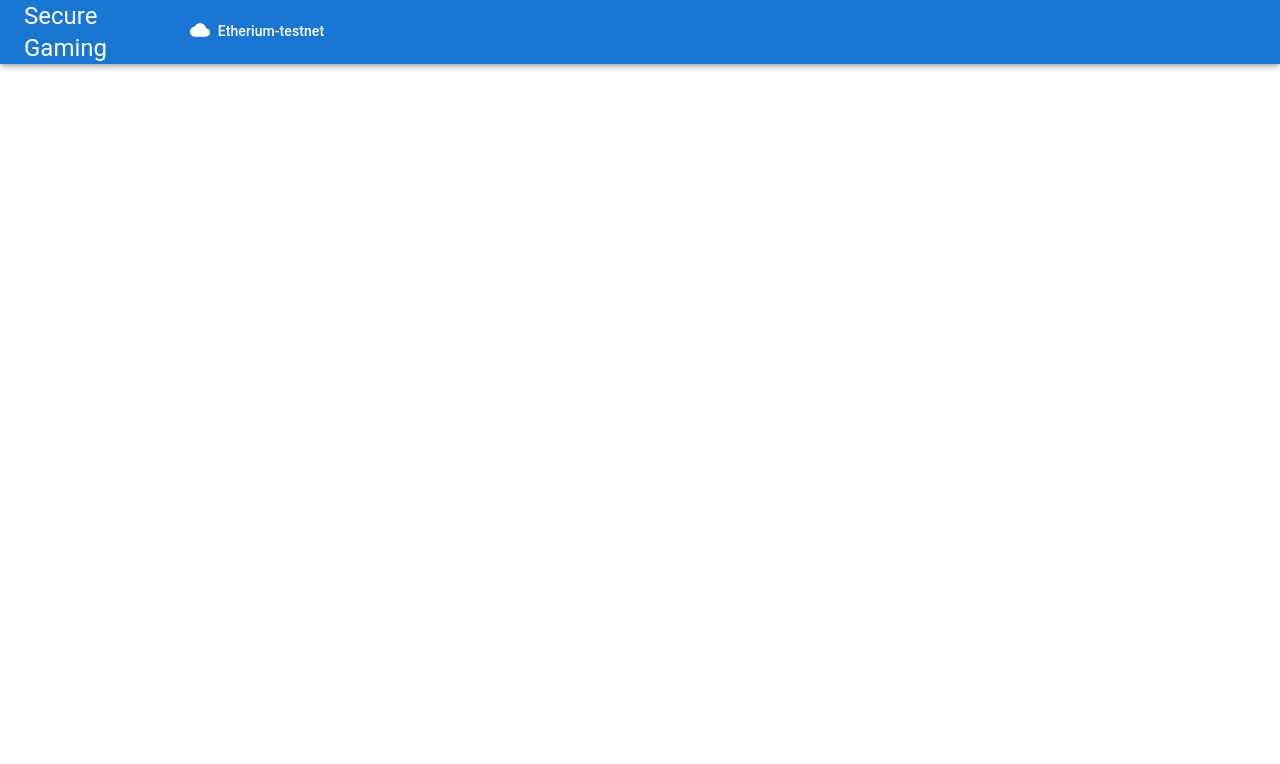
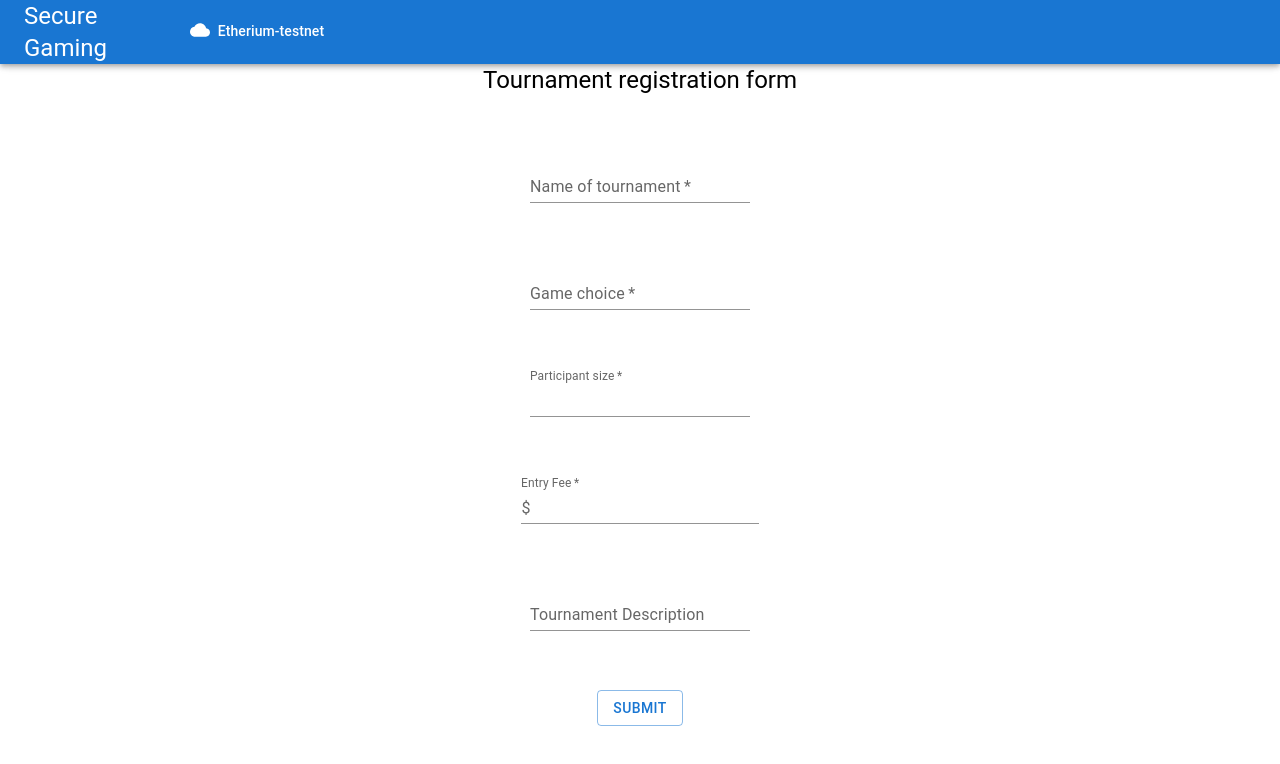
Before and after one commit to nathanclough/hwtx2022, a React (Create React App) app: page /createTournament in a window 1280 px wide. Shown: the top 764 px of the page. Built offline with nearby package versions, Linux system fonts and the light colour scheme.

Commit message:
Form completed

```diff
--- a/src/App.css
+++ b/src/App.css
@@ -1,3 +1,19 @@
+.App-Page{
+  height: 92vh;
+  padding-top: 64px;
+}
+
+.App-header {
+  background-color: #ffffff;
+  min-height: 8vh;
+  display: flex;
+  flex-direction: column;
+  align-items: center;
+  justify-content: center;
+  font-size: calc(10px + 2vmin);
+  color: #00fdf0;
+}
+
 .App {
   text-align: center;
 }
--- a/src/App.js
+++ b/src/App.js
@@ -4,18 +4,22 @@ import './App.css';
 import { BrowserRouter, Route, Routes } from 'react-router-dom';
 import Navbar from './Components/Navbar/Navbar.jsx';
 import Home from './Pages/HomePage';
+import CreateTourn from './Pages/CreateTourn';
 
 function App() {
   return (
     <div >
       <BrowserRouter>
-      <div>
-      <Navbar network="Etherium-testnet" connected={true}/>
+      <div className='App-Header'>
+      <Navbar network="Etherium-testnet" connected={true} className="App-Header"/>
+      </div>
+      <div className='App-Page'>
         <Routes>
           <Route path="/" element={<Home/>} />
+          <Route path="/createTournament" element={<CreateTourn/>} />
           <Route path="*" element={<div className='App-Page'>Invalid URL</div>}/>
         </Routes>
-        </div>
+      </div>
       </BrowserRouter>
     </div>
   );
--- a/src/Components/Navbar/Navbar.jsx
+++ b/src/Components/Navbar/Navbar.jsx
@@ -1,7 +1,6 @@
 import AppBar from '@mui/material/AppBar';
 import Toolbar from '@mui/material/Toolbar';
 import Typography from '@mui/material/Typography';
-import Button from '@mui/material/Button';
 import Avatar from '@mui/material/Avatar';
 import CloudIcon from '@mui/icons-material/Cloud';
 import Grid from '@mui/material/Grid';
--- /dev/null
+++ b/src/Pages/CreateTourn.jsx
@@ -0,0 +1,87 @@
+import * as React from 'react';
+import TextField from '@mui/material/TextField';
+import Button from '@mui/material/Button';
+import Typography from '@mui/material/Typography';
+import InputAdornment from '@mui/material/InputAdornment';
+
+
+export default function FormPropsTextFields() {
+    const [inputs,updateInputs] = React.useState({ "name":null,"game":null,"size":null,"fee":null,"description":null})
+
+    const updateState = (name,value) =>{
+        inputs[name] = value
+        updateInputs(inputs)
+    }
+
+    const submit = () =>{
+        console.log(inputs)
+    }
+
+
+  return (
+<div style={{display: 'flex', alignItems: 'center', flexDirection: 'column', justifyContent: 'space-between', height: '90%' }}>
+    <Typography variant="h5" align='center' color = 'black'>
+    Tournament registration form
+    </Typography>
+        <TextField
+          required
+          id="standard-required"
+          label="Name of tournament"
+          defaultValue=""
+          variant="standard"
+          value={inputs["name"]}
+          onChange={(e) => updateState("name",e.target.value)}
+        />
+        <TextField
+          required
+          id="standard-required"
+          label="Game choice"
+          color="info"
+          defaultValue=""
+          variant="standard"
+          value={inputs["game"]}
+          onChange={(e) => updateState("game",e.target.value)}
+        />
+        <TextField
+
+          required
+          id="standard-number"
+          label="Participant size"
+          color="info"
+          type="number"
+          InputLabelProps={{
+            shrink: true,
+          }}
+          variant="standard"
+          value={inputs["size"]}
+          onChange={(e) => updateState("size",e.target.value)}
+        />
+        <TextField
+          required
+          InputProps={{
+            startAdornment: <InputAdornment position="start">$</InputAdornment>
+          }}
+          id="standard-required"
+          label="Entry Fee"
+          type = "number"
+          color="info"
+          defaultValue=""
+          variant="standard"
+          value={inputs["fee"]}
+          onChange={(e) => updateState("fee",e.target.value)}
+        />
+        <TextField
+          id="standard-helperText"
+          label="Tournament Description"
+          color="info"
+          defaultValue=""
+          variant="standard"
+          value={inputs["description"]}
+          onChange={(e) => updateState("description",e.target.value)}
+        />
+
+      <Button onClick={submit} variant="outlined" justifyContent= 'flex-end'>Submit</Button>
+    </div>
+  );
+
+}
--- a/src/Pages/HomePage.jsx
+++ b/src/Pages/HomePage.jsx
@@ -5,9 +5,6 @@ function HomePage() {
 
   return (
     <div className="App-Page">
-      <header className="App-header">
-
-      </header>
     </div>
   );
 
```
